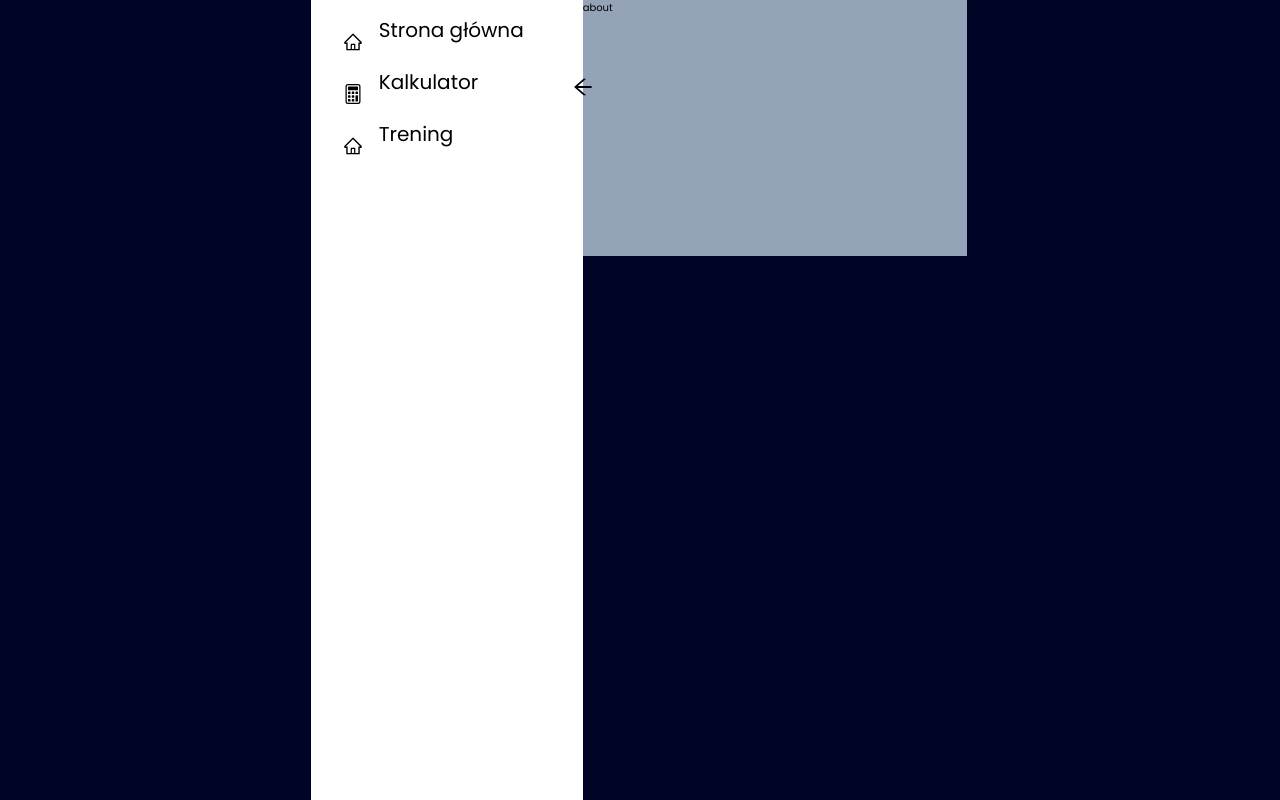
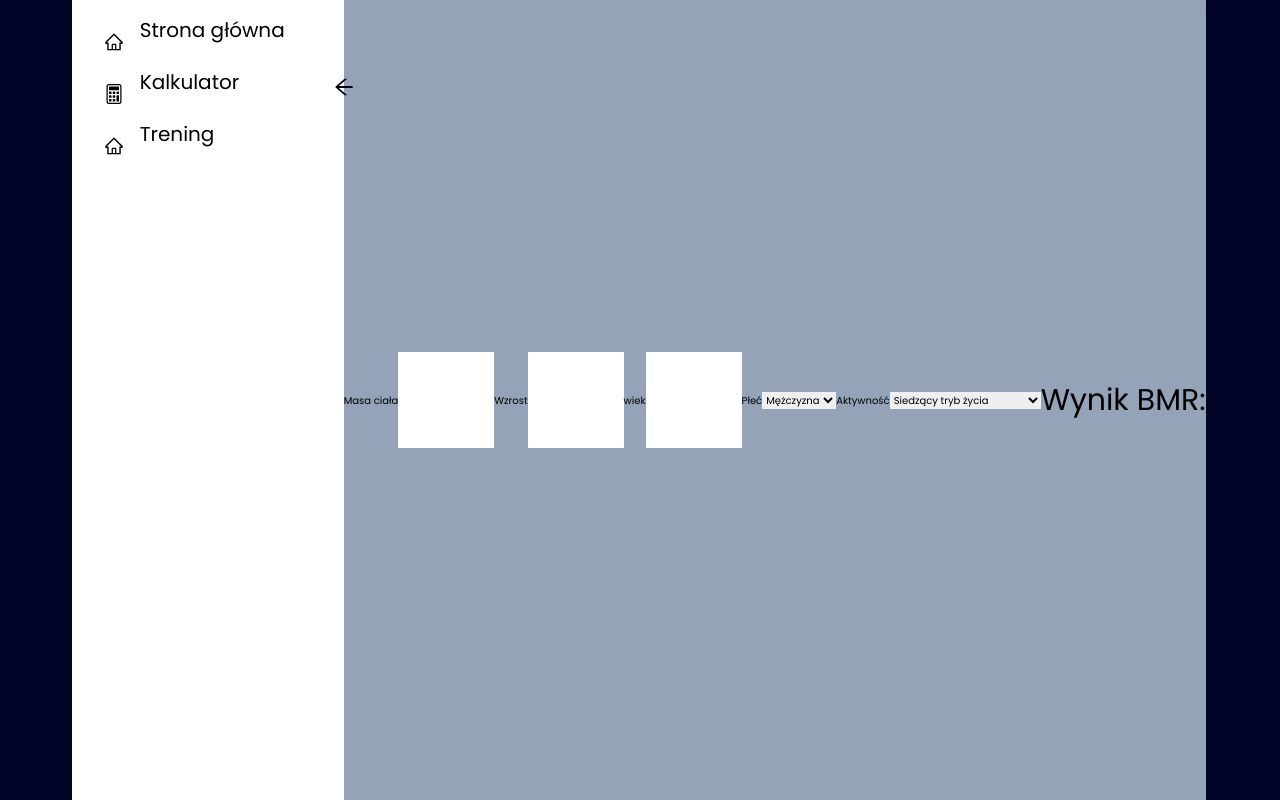
Before and after one commit to joastek/Wytrenowani, a Next.js app: page /dashboard/about in a window 1280 px wide. Built offline with nearby package versions, Linux system fonts and the light colour scheme.

Commit message:
focus-add logic BMR

```diff
--- a/src/app/dashboard/about/page.tsx
+++ b/src/app/dashboard/about/page.tsx
@@ -1,11 +1,60 @@
-import DashboardLayout from "@/components/Dashboard/dashboardLayout";
+"use client";
+import { useState } from "react";
+const dashboard = () => {
+  const [mass, setMass] = useState<number>();
+  const [height, setHeight] = useState<number>();
 
-const dashboard = () => {
+  const calculateBMI = () => {
+    if (mass && height) {
+      const bmi = mass / (height * height);
+      return bmi.toFixed(2); // Zaokrąglamy do dwóch miejsc po przecinku
+    }
+    return "";
+  };
   return (
     <>
-      <DashboardLayout>
-        <div className="w-96 h-64 bg-slate-400 ">about</div>{" "}
-      </DashboardLayout>{" "}
+      <div className=" h-screen bg-slate-400 flex justify-center items-center max-w-screen-2xl m-auto">
+        <label htmlFor="mass">Masa ciała</label>
+
+        <input
+          type="number"
+          id="mass"
+          name="number"
+          className="h-24 w-24 text-5xl"
+          value={mass}
+          onChange={(e) => setMass(parseFloat(e.target.value))}
+        />
+        <label htmlFor="height">Wzrost</label>
+        <input
+          type="number"
+          id="height"
+          name="number"
+          className="h-24 w-24 text-5xl"
+          value={height}
+          onChange={(e) => setHeight(parseFloat(e.target.value))}
+        />
+        <label htmlFor="number">wiek</label>
+        <input
+          type="number"
+          id="number"
+          name="number"
+          className="h-24 w-24 text-5xl"
+        />
+        <label htmlFor="gender">Płeć</label>
+        <select id="gender">
+          <option>Mężczyzna</option>
+          <option>Kobieta</option>
+        </select>
+        <label htmlFor="PAL">Aktywność</label>
+        <select id="PAL">
+          <option>Siedzący tryb życia</option>
+          <option>Mała aktywnośc</option>
+          <option>Umiarkowana aktywność</option>
+          <option>Wysoka aktywność</option>
+          <option>Bardzo wysoka aktywność</option>
+        </select>
+        <div className="text-3xl block"> Wynik BMR:{calculateBMI()}</div>
+      </div>
     </>
   );
 };
--- /dev/null
+++ b/src/app/dashboard/layout.tsx
@@ -0,0 +1,15 @@
+import DashboardLayout from "@/components/Dashboard/dashboardLayout";
+import { SidebarProvider } from "@/components/Dashboard/SideBarContext";
+export default function DashboardLayout1({
+  children,
+}: {
+  children: React.ReactNode;
+}) {
+  return (
+    <>
+      <SidebarProvider>
+        <DashboardLayout>{children}</DashboardLayout>
+      </SidebarProvider>
+    </>
+  );
+}
--- a/src/app/dashboard/page.tsx
+++ b/src/app/dashboard/page.tsx
@@ -1,15 +1,10 @@
-import { SidebarProvider } from "@/components/Dashboard/SideBarContext";
 import DashboardLayout from "@/components/Dashboard/dashboardLayout";
 
 const dashboard = () => {
   return (
     <>
-      <SidebarProvider>
-        <DashboardLayout>
-          {" "}
-          <div className="w-24 h-64 bg-slate-400 ">tesstastastat</div>{" "}
-        </DashboardLayout>{" "}
-      </SidebarProvider>
+      {" "}
+      <div className="w-24 h-64 bg-slate-400 ">tesstastastat</div>{" "}
     </>
   );
 };
```
